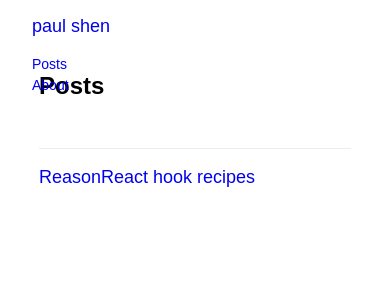
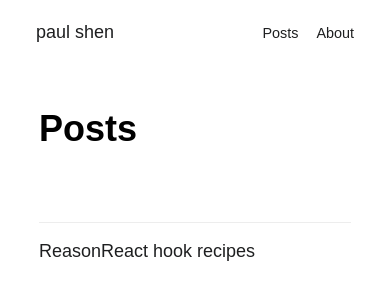
Before and after one commit to paulshen/paul-2021, a Gatsby site: page /posts in a window 390 px wide. Built offline with nearby package versions, Linux system fonts and the light colour scheme; Gatsby itself is replaced by a stand-in of ours; some packages are replaced by stand-ins of ours; a web font is replaced by a local one.

Commit message:
responsive header

```diff
--- a/src/components/Header.tsx
+++ b/src/components/Header.tsx
@@ -3,22 +3,41 @@ import styled from "@emotion/styled"
 
 const Container = styled.div`
   font-family: var(--font-sans);
-  padding: 16px 0 0 32px;
+  padding: 1.2em 0 0 2em;
   position: fixed;
   left: 0;
   top: 0;
+  @media (max-width: 940px) {
+    position: absolute;
+    right: 0;
+    display: flex;
+    align-items: center;
+    justify-content: space-between;
+    padding-right: 2em;
+  }
 `
 
 const RootLink = styled(Link)`
   text-decoration: none;
   display: inline-block;
-  margin-bottom: 16px;
+  margin-bottom: 2em;
+  @media (max-width: 940px) {
+    margin-bottom: 0;
+  }
 `
-const Menu = styled.div``
-const MenuItem = styled.div``
+const Menu = styled.div`
+  @media (max-width: 940px) {
+    display: flex;
+  }
+`
+const MenuItem = styled.div`
+  @media (max-width: 940px) {
+    margin-left: 1em;
+  }
+`
 const MenuItemLink = styled(Link)`
   text-decoration: none;
-  font-size: 14px;
+  font-size: var(--font-size-smaller);
 `
 
 export default function Header() {
--- a/src/components/Layout.tsx
+++ b/src/components/Layout.tsx
@@ -15,7 +15,8 @@ export default ({ children }: { children: React.ReactNode }) => (
           --font-mono: SFMono-Regular, Consolas, Inconsolatas, Liberation Mono,
             Menlo, monospace;
           --font-size-default: 18px;
-          --font-size-title: 24px;
+          --font-size-smaller: 0.8em;
+          --font-size-title: 2em;
           --line-height: 1.5;
           --dark: #1e1f20;
           --mid: #8c9194;
@@ -25,6 +26,9 @@ export default ({ children }: { children: React.ReactNode }) => (
         body {
           margin: 0;
         }
+        a {
+          color: var(--dark);
+        }
       `}
     />
     {children}
--- a/src/components/PostPageLayout.tsx
+++ b/src/components/PostPageLayout.tsx
@@ -74,7 +74,7 @@ const Article = styled.article`
     font-family: var(--font-mono);
   }
   & > *:not(.full) {
-    max-width: 35rem;
+    max-width: 33rem;
     margin-left: auto;
     margin-right: auto;
   }
--- a/src/pages/posts.tsx
+++ b/src/pages/posts.tsx
@@ -7,7 +7,7 @@ import PageTitle from "../components/PageTitle"
 
 const Body = styled.div`
   width: 80vw;
-  max-width: 35rem;
+  max-width: 33rem;
   margin: 0 auto;
 `
 const PostList = styled.ul`
```
